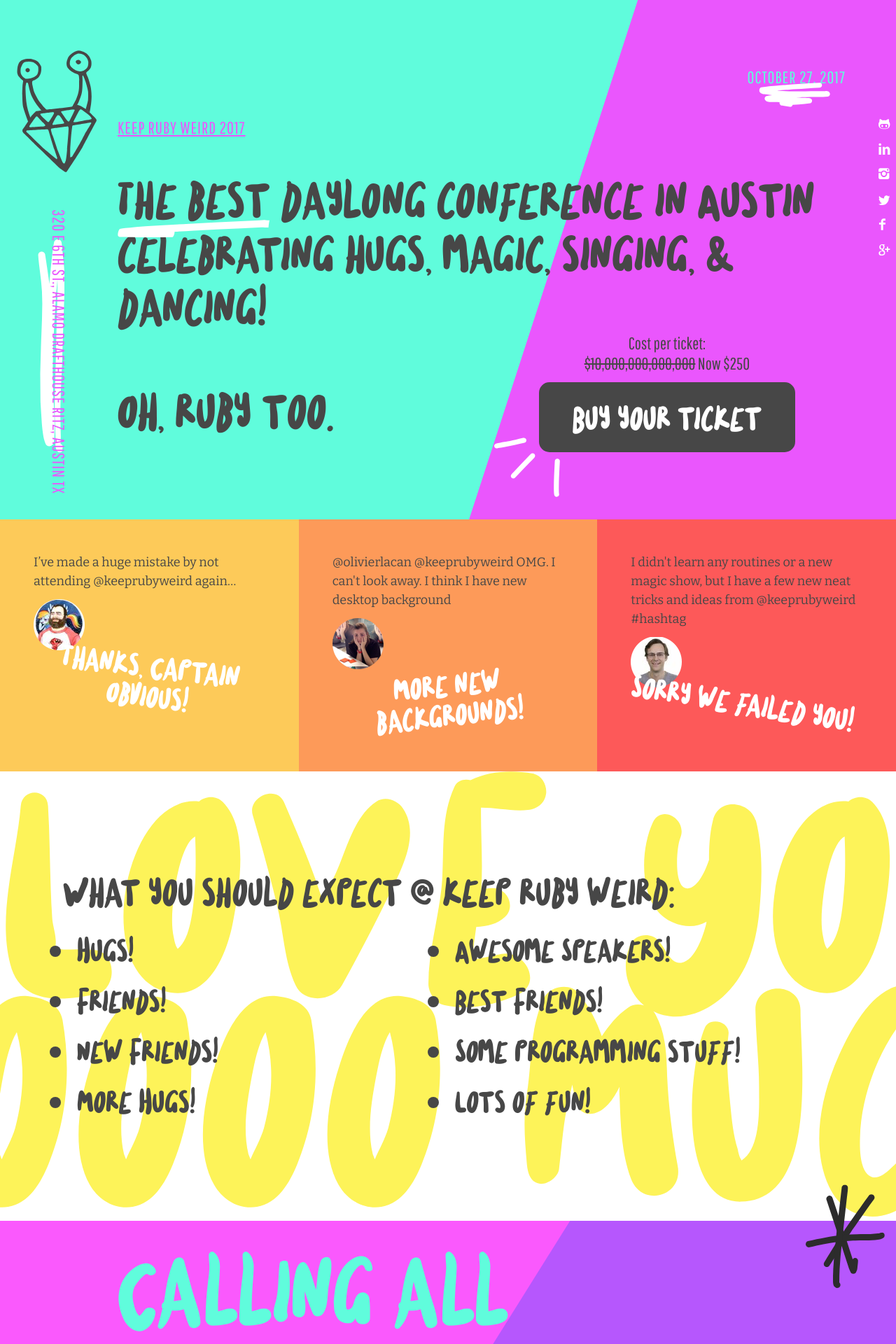
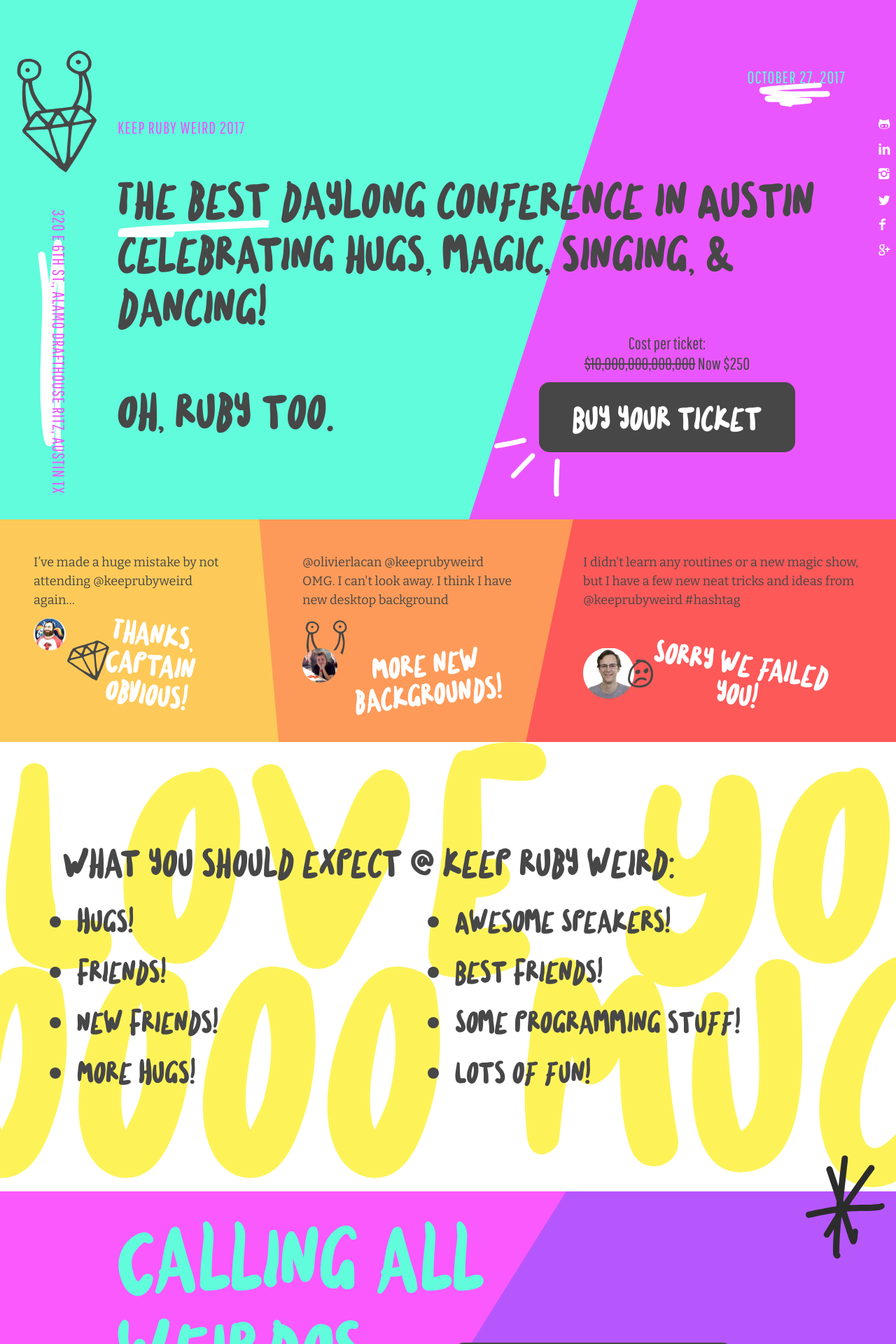
Before and after one commit to keeprubyweird/2017, a Jekyll site: the page built from index.html, in a window 1280 px wide. Shown: the top 1920 px of the page at 70% size. Built offline with Jekyll 4.4.1, drawn with Linux system fonts in a browser that asks for light colours.

Commit message:
Some more details

```diff
--- a/assets/_sass/_index.scss
+++ b/assets/_sass/_index.scss
@@ -1,3 +1,8 @@
+::selection {
+  background: $pink;
+  color: #fff;
+}
+
 .hero {
   background-color: $teal;
   padding: $x-large-spacing $large-spacing;
@@ -66,6 +71,10 @@
       top: -6rem;
       left: -9rem;
     }
+  }
+
+  a {
+    text-decoration: none;
   }
 }
 
@@ -184,7 +193,6 @@
     font-family: $heading-font-family;
     font-size: 32px;
     border-radius: 15px;
-    color: $dark-purple;
     padding: $base-spacing;
 
     @media screen and (min-width: 700px) {
@@ -233,39 +241,114 @@
 }
 
 .tweets {
+  background: $orange;
+  overflow: hidden;
+
   @media (min-width: 975px) {
     display: flex;
   }
 
-  blockquote {
-    margin: 0;
+  &.top {
+    li:nth-child(1) {
+      .author:after {
+        display: block;
+        content: "";
+        background-image: url(/assets/images/twitter-ruby.svg);
+        @include size(60px, 58px);
+        position: absolute;
+        top: 2rem;
+        left: 3rem;
+      }
+    }
+
+    li:nth-child(2) {
+      .author {
+        padding-top: $base-spacing;
+
+        img {
+          z-index: 1;
+          position: relative;
+          display: block;
+        }
+
+        &:after {
+          display: block;
+          content: "";
+          background-image: url(/assets/images/twitter-eyeballs.svg);
+          @include size(60px, 58px);
+          background-size: contain;
+          background-repeat: no-repeat;
+          position: absolute;
+          top: -1rem;
+          left: 0.25rem;
+          z-index: 0;
+        }
+      }
+    }
+
+    li:nth-child(3) {
+      .author:after {
+        display: block;
+        content: "";
+        background-image: url(/assets/images/twitter-sad-face.svg);
+        @include size(36px, 41px);
+        position: absolute;
+        top: 1rem;
+        left: 4rem;
+      }
+    }
   }
 
   li {
     @include clearfix;
     padding: $large-spacing;
     font-size: 1.2em;
+    position: relative;
 
     @media (min-width: 975px) {
-      width: 33.3333%;
+      display: flex;
+      min-width: 30%;
+      flex-direction: column;
     }
 
-    &:nth-of-type(1) {
-      background-color: $mustard;
+    blockquote {
+      margin: 0;
+      flex-grow: 1;
+      display: block;
+      position: relative;
     }
 
-    &:nth-of-type(2) {
-      background-color: $orange;
+    .author {
+      position: relative;
+      display: flex;
     }
 
-    &:nth-of-type(3) {
+    &:nth-of-type(1)::before {
+      display: block;
+      content: "";
+      position: absolute;
+      top: 0;
+      bottom: 0;
+      right: 0;
+      left: -20%;
+      background-color: $mustard;
+      transform: skewX(5deg);
+      z-index: 0;
+    }
+
+    &:nth-of-type(3)::before {
       background-color: $red;
+      display: block;
+      content: "";
+      position: absolute;
+      top: 0;
+      bottom: 0;
+      right: -20%;
+      left: 0;
+      transform: skewX(-12deg);
+      z-index: 0;
     }
   }
-}
-
-img {
-  float: left;
 }
 
 .commentary {
@@ -276,7 +359,8 @@
   text-align: center;
   -webkit-font-smoothing: antialiased;
   transform: rotate(7deg);
-  float: left;
+  max-width: 300px;
+  margin-bottom: 0;
 
   li:nth-of-type(2) & {
     transform: rotate(-6deg);
@@ -374,14 +458,14 @@
   h1 {
     color: $teal;
     float: left;
-    max-width: 700px;
+    max-width: 800px;
     line-height: 1;
     position: relative;
     font-size: 64px;
     margin-bottom: 6.5rem;
 
     @media (min-width: 500px) {
-      font-size: 16vh;
+      font-size: 15vh;
       margin-bottom: 20rem;
     }
 
@@ -434,6 +518,7 @@
   padding-top: $x-large-spacing;
   z-index: 1;
   clear: both;
+  max-width: 1000px;
 
   @media (min-width: 890px) {
     margin-left: 27%;
@@ -473,6 +558,17 @@
   .button {
     display: block;
     background-color: $pink;
+
+    &:after {
+      position: absolute;
+      right: -90px;
+      display: block;
+      content: "";
+      background-image: url(/assets/images/sponsor-hashes.svg);
+      @include size(109px, 90px);
+      background-size: cover;
+      background-repeat: no-repeat;
+    }
 
     @media (min-width: 1000px) {
       width: 45%;
@@ -514,7 +610,7 @@
   }
 
   @media (min-width: 950px) {
-    padding: 22vh $large-spacing;
+    padding: 15vh $large-spacing;
     margin-left: 50%;
   }
 
--- a/assets/_sass/base/_buttons.scss
+++ b/assets/_sass/base/_buttons.scss
@@ -26,7 +26,9 @@
 
   &:hover {
     background-color: $red;
+    background: linear-gradient(to right, #b657fd 0%,#ea56fd 10%,#fa59fd 20%,#fd5959 34%,#fd9a59 49%,#fdca59 64%,#60fcdc 83%,#1565c0 99%);
     color: #fff;
+    box-shadow: 0 0 20px $dark-purple;
   }
 
   &:focus {
--- a/assets/_sass/base/_variables.scss
+++ b/assets/_sass/base/_variables.scss
@@ -36,7 +36,7 @@
 
 // Font Colors
 $base-font-color: $dark-gray;
-$action-color: $blue;
+$action-color: $purple;
 
 // Border
 $base-border-color: $light-gray;
--- a/index.html
+++ b/index.html
@@ -53,33 +53,44 @@
   </div>
 </header>
 
-<ul class="tweets">
+<ul class="tweets top">
   <li>
     <blockquote>
       <p>I’ve made a huge mistake by not attending @keeprubyweird again…</p>
+    </blockquote>
+
+    <div class="author">
       <a href="https://twitter.com/blowmage/status/792116097361162241">
         <img src="/assets/images/mike.png" alt="">
       </a>
-    </blockquote>
       <p class="commentary">Thanks, Captain Obvious!</p>
+    </div>
   </li>
+
   <li>
     <blockquote>
       <p>@olivierlacan @keeprubyweird OMG. I can't look away. I think I have new desktop background</p>
+    </blockquote>
+
+    <div class="author">
       <a href="https://twitter.com/KyFaSt/status/779402778611515392">
         <img src="/assets/images/kylie.png" alt="">
       </a>
-    </blockquote>
       <p class="commentary">More new backgrounds!</p>
+    </div>
   </li>
+
   <li>
     <blockquote>
       <p>I didn't learn any routines or a new magic show, but I have a few new neat tricks and ideas from @keeprubyweird #hashtag</p>
+    </blockquote>
+    <div class="author">
       <a href="https://twitter.com/ottawamagician/status/792145573671428096">
         <img src="/assets/images/alex.png" alt="">
       </a>
-    </blockquote>
+
       <p class="commentary">Sorry we failed you!</p>
+    </div>
   </li>
 </ul>
 
@@ -135,29 +146,35 @@
   <li>
     <blockquote>
       <p>If you are at @keeprubyweird smell your name tag.</p>
+    </blockquote>
+    <div class="author">
       <a href="https://twitter.com/adam_lowe/status/792020280478621696">
         <img src="/assets/images/adam.png" alt="">
       </a>
-    </blockquote>
       <p class="commentary">Perfume de weird</p>
+    </div>
   </li>
   <li>
     <blockquote>
       <p>Any #keeprubyweird people still in town want to meet for dinner tonight? 🍽</p>
+    </blockquote>
+    <div class="author">
       <a href="https://twitter.com/CMaresh/status/792438515812315136">
         <img src="/assets/images/charles.png" alt="">
       </a>
-    </blockquote>
       <p class="commentary">I do like dinner!</p>
+    </div>
   </li>
   <li>
     <blockquote>
       <p>Had an amazing time @keeprubyweird great conference and good time spent with friends ❤️</p>
+    </blockquote>
+    <div class="author">
       <a href="https://twitter.com/bryanaknight/status/792457103092817921">
         <img src="/assets/images/bryana.png" alt="">
       </a>
-    </blockquote>
       <p class="commentary">The feeling is mutual!</p>
+    </div>
   </li>
 </ul>
 
```
Also changed, not shown: mailing-list.html (+19 -3 lines), assets/images/sponsor-hashes.svg, assets/images/twitter-eyeballs.svg (added), assets/images/twitter-ruby.svg (added), assets/images/twitter-sad-face.svg (added). Lines whose indentation alone changed are shown as unchanged.
